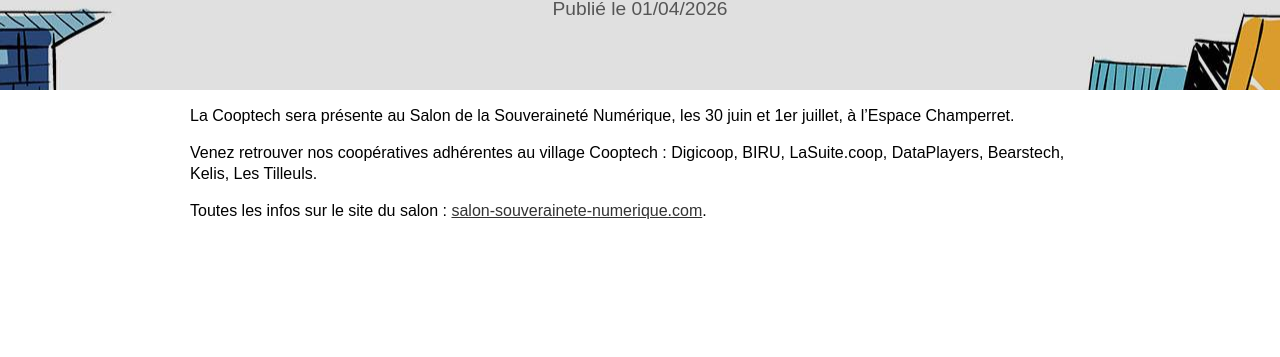
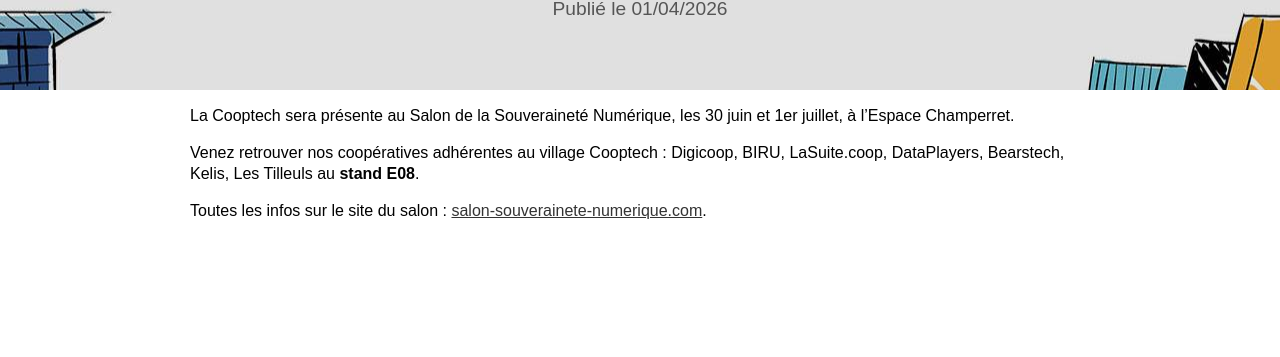
Before and after one commit to digicoop/cooptech.fr, a Jekyll site: the page built from _posts/2026-04-01-salon-de-la-souveraineté-numérique.md, in a window 1280 px wide. Shown: the part 278-635 px from the top of the page. Built offline with Jekyll 4.4.1, drawn with Linux system fonts in a browser that asks for light colours.

Commit message:
Update Actualités “2026-04-01-salon-de-la-souveraineté-numérique”

```diff
--- a/_posts/2026-04-01-salon-de-la-souveraineté-numérique.md
+++ b/_posts/2026-04-01-salon-de-la-souveraineté-numérique.md
@@ -6,6 +6,6 @@
 ---
 La Cooptech sera présente au Salon de la Souveraineté Numérique, les 30 juin et 1er juillet, à l'Espace Champerret.
 
-Venez retrouver nos coopératives adhérentes au village Cooptech : Digicoop, BIRU, LaSuite.coop, DataPlayers, Bearstech, Kelis, Les Tilleuls.
+Venez retrouver nos coopératives adhérentes au village Cooptech : Digicoop, BIRU, LaSuite.coop, DataPlayers, Bearstech, Kelis, Les Tilleuls au **stand E08**.
 
 Toutes les infos sur le site du salon : [salon-souverainete-numerique.com](https://salon-souverainete-numerique.com/).
```
